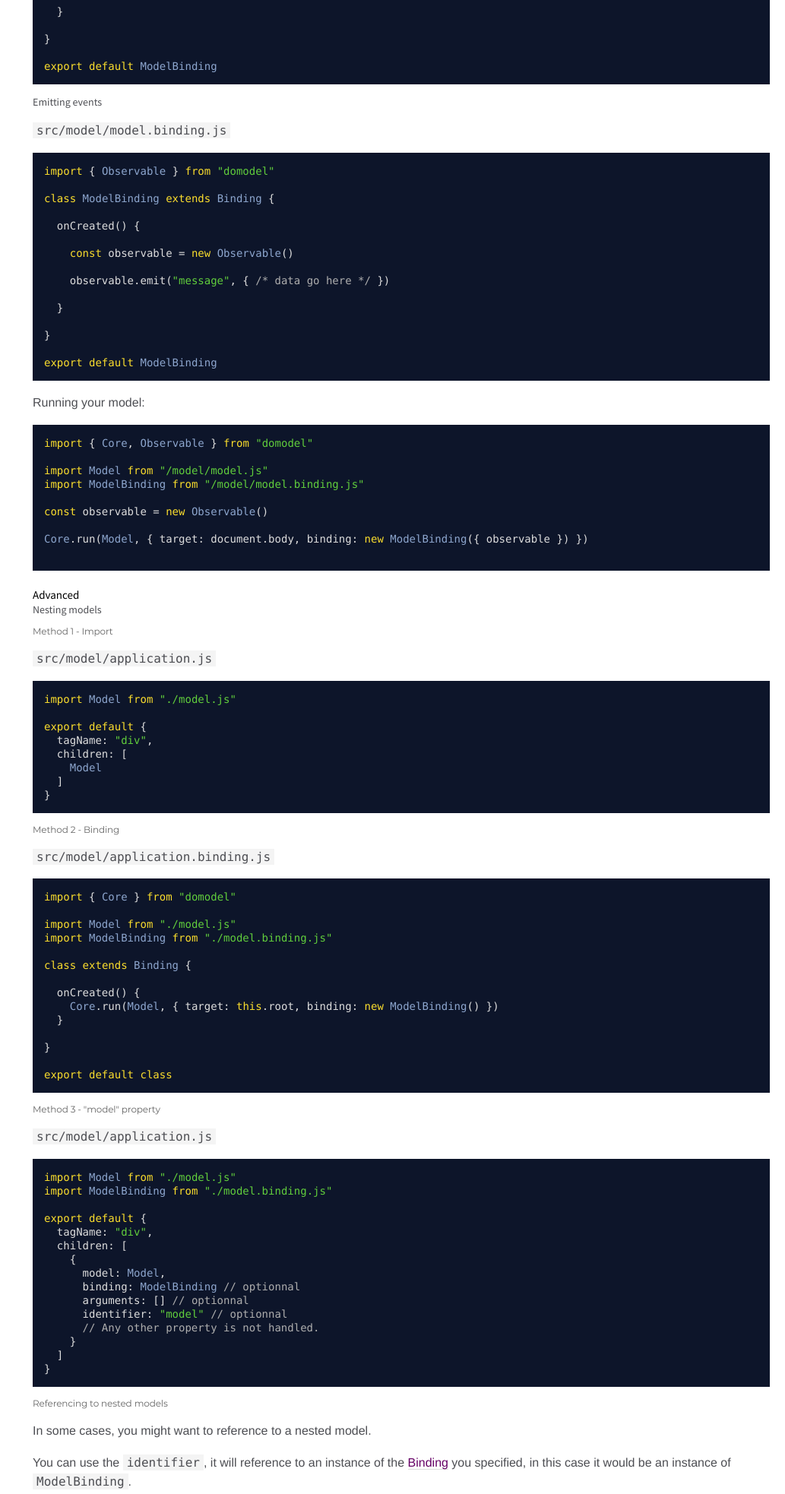
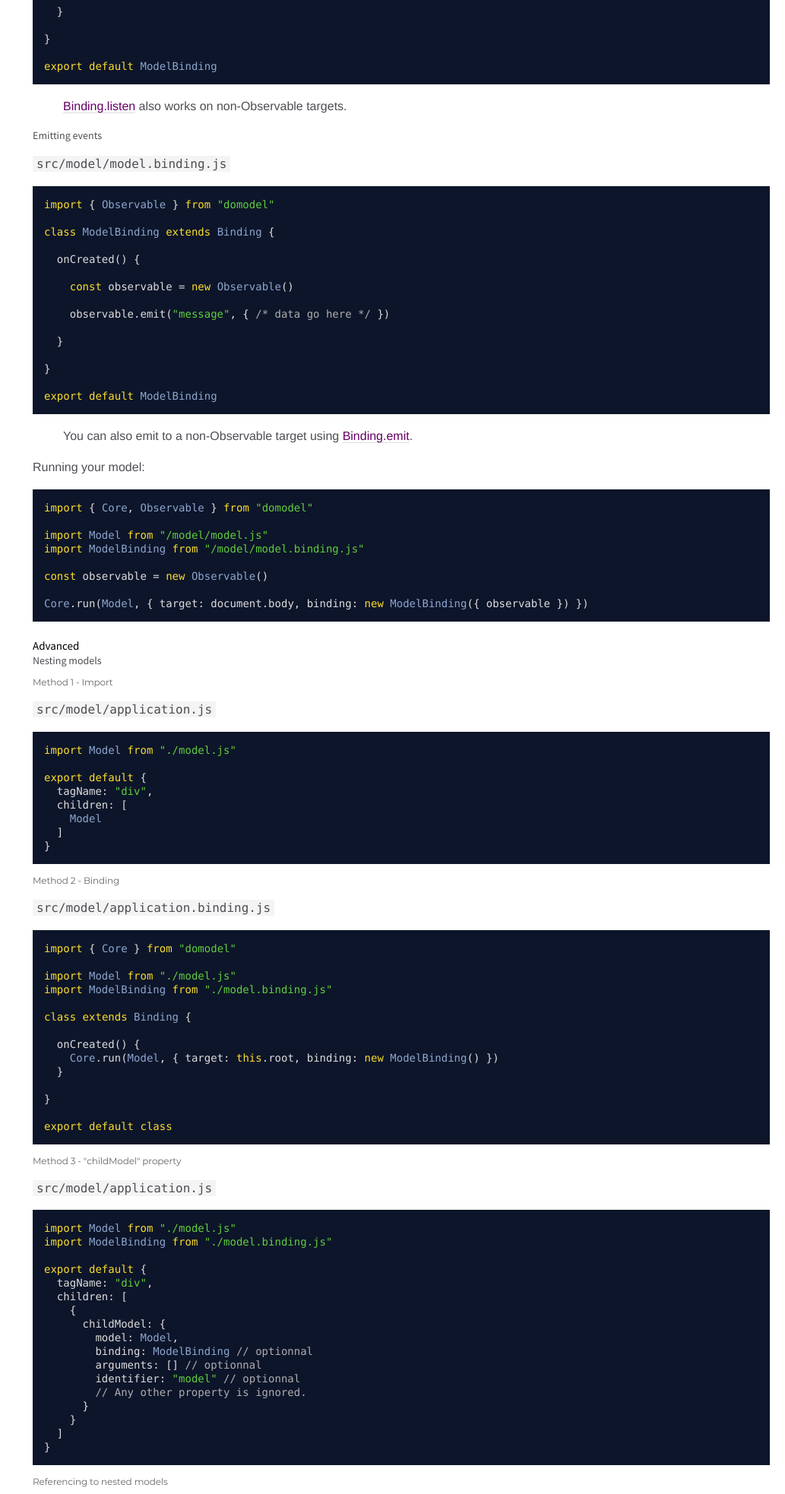
Before and after one commit to thoughtsunificator/domodel, a plain HTML site: page index.html in a window 1280 px wide. Shown: the part 5020-6986 px from the top of the page at 76% size, without its empty margins (247-1280 px from the left). Drawn offline with Linux system fonts and the light colour scheme.

Commit message:
Update gh-pages to output generated at 5f70a72

```diff
--- a/index.html
+++ b/index.html
@@ -267,6 +267,9 @@ class ModelBinding extends Binding {
 
 export default ModelBinding
 </code></pre>
+<blockquote>
+<p><a href="https://domodel.unificator.me/Binding.html#listen">Binding.listen</a> also works on non-Observable targets.</p>
+</blockquote>
 <h4 id="emitting-events">Emitting events</h4>
 <p><code>src/model/model.binding.js</code></p>
 <pre class="prettyprint source lang-javascript"><code>import { Observable } from &quot;domodel&quot;
@@ -285,6 +288,9 @@ class ModelBinding extends Binding {
 
 export default ModelBinding
 </code></pre>
+<blockquote>
+<p>You can also emit to a non-Observable target using <a href="https://domodel.unificator.me/Binding.html#emit">Binding.emit</a>.</p>
+</blockquote>
 <p>Running your model:</p>
 <pre class="prettyprint source lang-javascript"><code>import { Core, Observable } from &quot;domodel&quot;
 
@@ -294,7 +300,6 @@ import ModelBinding from &quot;/model/model.binding.js&quot;
 const observable = new Observable()
 
 Core.run(Model, { target: document.body, binding: new ModelBinding({ observable }) })
-
 
 </code></pre>
 <h3 id="advanced">Advanced</h3>
@@ -327,7 +332,7 @@ class extends Binding {
 
 export default class
 </code></pre>
-<h5 id="method-3---%22model%22-property">Method 3 - &quot;model&quot; property</h5>
+<h5 id="method-3---%22childmodel%22-property">Method 3 - &quot;childModel&quot; property</h5>
 <p><code>src/model/application.js</code></p>
 <pre class="prettyprint source lang-javascript"><code>import Model from &quot;./model.js&quot;
 import ModelBinding from &quot;./model.binding.js&quot;
@@ -336,11 +341,13 @@ export default {
   tagName: &quot;div&quot;,
   children: [
     {
-      model: Model,
-      binding: ModelBinding // optionnal
-      arguments: [] // optionnal
-      identifier: &quot;model&quot; // optionnal
-      // Any other property is not handled.
+      childModel: {
+        model: Model,
+        binding: ModelBinding // optionnal
+        arguments: [] // optionnal
+        identifier: &quot;model&quot; // optionnal
+        // Any other property is ignored.
+      }
     }
   ]
 }
@@ -417,7 +424,7 @@ Core.run(MyModelChain.definition, { target: document.body })
 <br class="clear">
 
 <footer>
-    Documentation generated by <a href="https://github.com/jsdoc3/jsdoc">JSDoc 3.6.6</a> on Sat Dec 14 2024 05:39:30 GMT+0000 (Coordinated Universal Time) using the <a href="https://github.com/clenemt/docdash">docdash</a> theme.
+    Documentation generated by <a href="https://github.com/jsdoc3/jsdoc">JSDoc 3.6.6</a> on Wed Aug 13 2025 18:35:08 GMT+0000 (Coordinated Universal Time) using the <a href="https://github.com/clenemt/docdash">docdash</a> theme.
 </footer>
 
 <script>prettyPrint();</script>
```
Also changed, not shown: Binding.html (+1 -1 lines), EventListener.html (+1 -1 lines), Listener.html (+1 -1 lines), ModelChain.html (+1 -1 lines), Observable.html (+1 -1 lines), binding.js.html (+3 -3 lines), core.js.html (+1 -1 lines), event-listener.js.html (+1 -1 lines), global.html (+1 -1 lines), listener.js.html (+1 -1 lines), model-chain.js.html (+1 -1 lines), module-core.html (+1 -1 lines), observable.js.html (+1 -1 lines).
